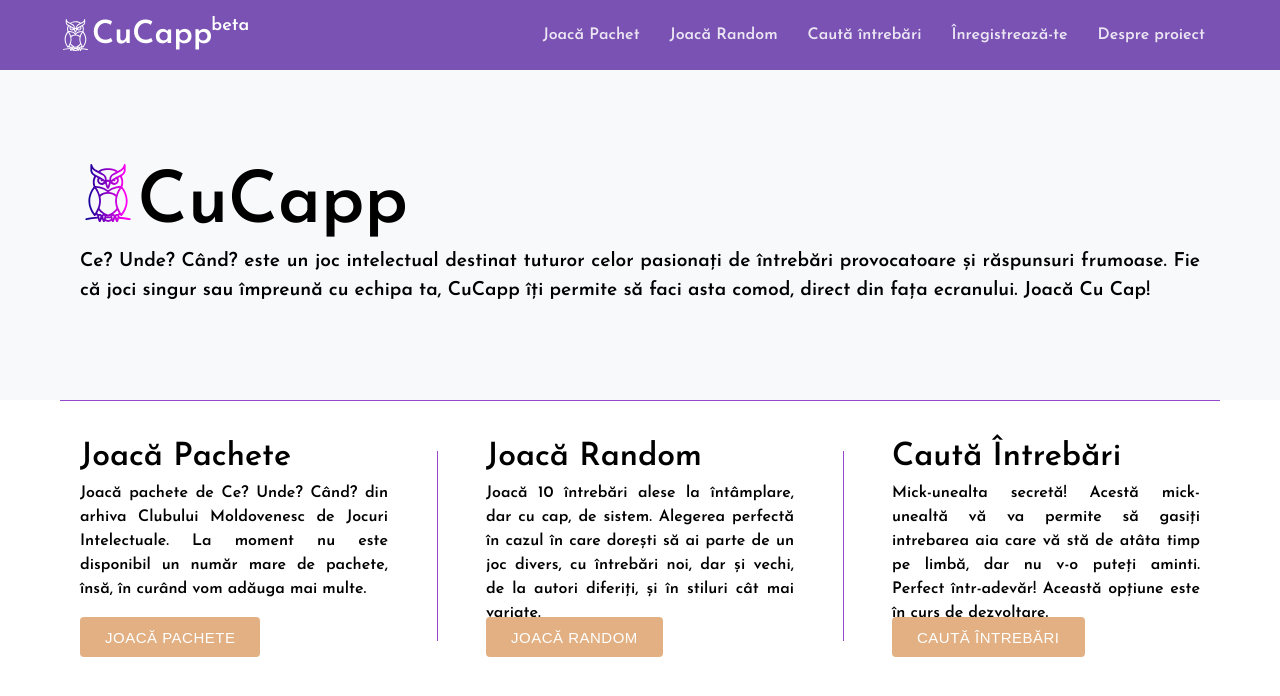
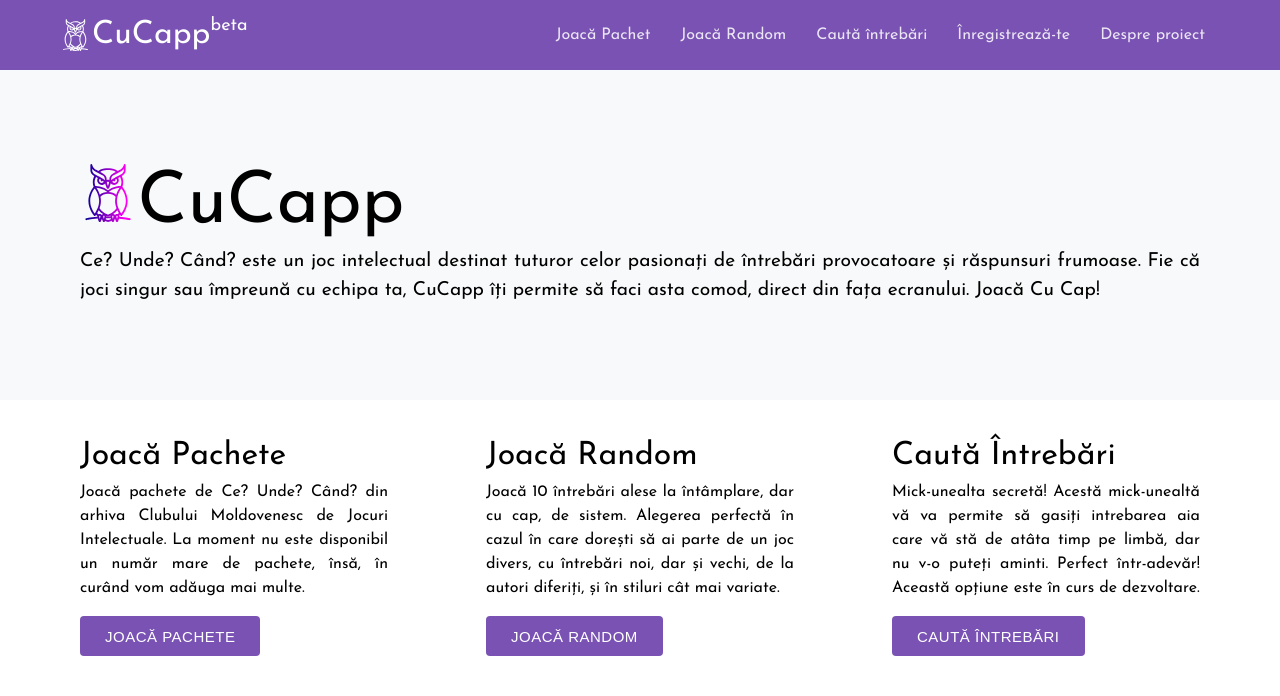
Before and after one commit to lavrric/cucapp, a React (Create React App) app: page / in a window 1280 px wide. Shown: the top 696 px of the page. Built offline with nearby package versions, Linux system fonts and the light colour scheme.

Commit message:
deploy 1

```diff
--- a/public/index.html
+++ b/public/index.html
@@ -14,8 +14,11 @@
     />
     <link rel="apple-touch-icon" href="%PUBLIC_URL%/logo192.png" />
 
-<link href="https://fonts.googleapis.com/css2?family=Josefin+Sans:wght@600&display=swap" rel="stylesheet">
-<!--
+    <link
+      href="https://fonts.googleapis.com/css2?family=Josefin+Sans&display=swap"
+      rel="stylesheet"
+    />
+    <!--
       manifest.json provides metadata used when your web app is installed on a
       user's mobile device or desktop. See https://developers.google.com/web/fundamentals/web-app-manifest/
     -->
--- a/src/components/custom-button/custom-button.scss
+++ b/src/components/custom-button/custom-button.scss
@@ -1,6 +1,7 @@
 $base-color: #7952b3;
 $sub-color: #ffe484;
-$button-color: #e2b082;
+$button-color: #007bff;
+$sub-button-color: #6c757d;
 
 .custom-button {
   width: auto;
@@ -10,7 +11,7 @@ $button-color: #e2b082;
   padding: 0px 25px 0px 25px;
   letter-spacing: 0.5px;
   font-size: 15px;
-  background-color: $button-color;
+  background-color: $base-color;
   border-radius: 0.25rem;
   &.important {
     background-color: $button-color;
--- a/src/components/game-item/game-item.jsx
+++ b/src/components/game-item/game-item.jsx
@@ -12,7 +12,7 @@ const GameItem = ({
   handleSelect,
   id,
   nivel,
-  id_tabel
+  id_tabel,
 }) => {
   let color = "";
   switch (nivel) {
@@ -23,7 +23,7 @@ const GameItem = ({
       color = "rgb(255, 102, 102)";
       break;
     case "Simplu":
-      color = "rgb(102, 255, 51)";
+      color = "#49ad40";
       break;
     default:
       color = "rgb(0,0,0)";
@@ -31,9 +31,7 @@ const GameItem = ({
   return (
     <div
       className={`${grey ? "grey" : ""} ${first ? "first" : ""} ${
-        selected === id
-          ? "selected"
-          : ""
+        selected === id ? "selected" : ""
       } game-item`}
       onClick={(e) => handleSelect(id)}
     >
--- a/src/components/game-item/game-item.scss
+++ b/src/components/game-item/game-item.scss
@@ -29,10 +29,8 @@
     height: 100%;
     border-bottom: 1px solid #777;
     border-left: 1px solid #777;
-    // margin-top: -1px;
-    // margin-left: -1px;
     text-align: center;
-    padding: 15px 10px;
+    padding: 17px 10px;
     vertical-align: middle;
     &.autori {
       flex-grow: 6;
--- a/src/pages/homepage/homepage.jsx
+++ b/src/pages/homepage/homepage.jsx
@@ -7,20 +7,20 @@ import Feature from "../../components/feature/feature";
 const HomePage = () => (
   <div className="homepage">
     <Description />
-    <div className="barh" />
+    {/* <div className="barh" /> */}
     <div className="feature-list">
       <Feature
         title="Joacă Pachete"
         text="Joacă pachete de Ce? Unde? Când? din arhiva Clubului Moldovenesc de Jocuri Intelectuale. La moment nu este disponibil un număr mare de pachete, însă, în curând vom adăuga mai multe."
         a="/select"
       />
-      <div className="bar" />
+      {/* <div className="bar" /> */}
       <Feature
         title="Joacă Random"
         text="Joacă 10 întrebări alese la întâmplare, dar cu cap, de sistem. Alegerea perfectă în cazul în care dorești să ai parte de un joc divers, cu întrebări noi, dar și vechi, de la autori diferiți, și în stiluri cât mai variate."
         a="/play/424242"
       />
-      <div className="bar" />
+      {/* <div className="bar" /> */}
       <Feature
         title="Caută Întrebări"
         text="Mick-unealta secretă! Acestă mick-unealtă vă va permite să gasiți intrebarea aia care vă stă de atâta timp pe limbă, dar nu v-o puteți aminti. Perfect într-adevăr! Această opțiune este în curs de dezvoltare. "
```
